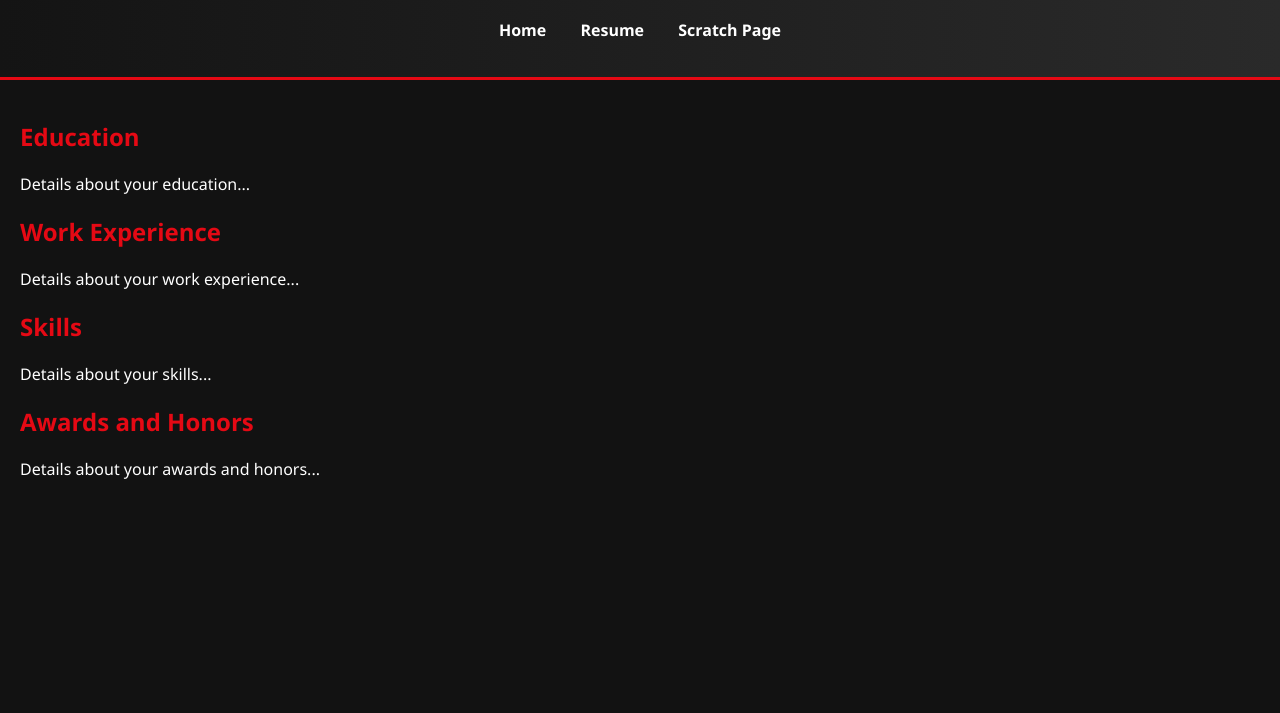
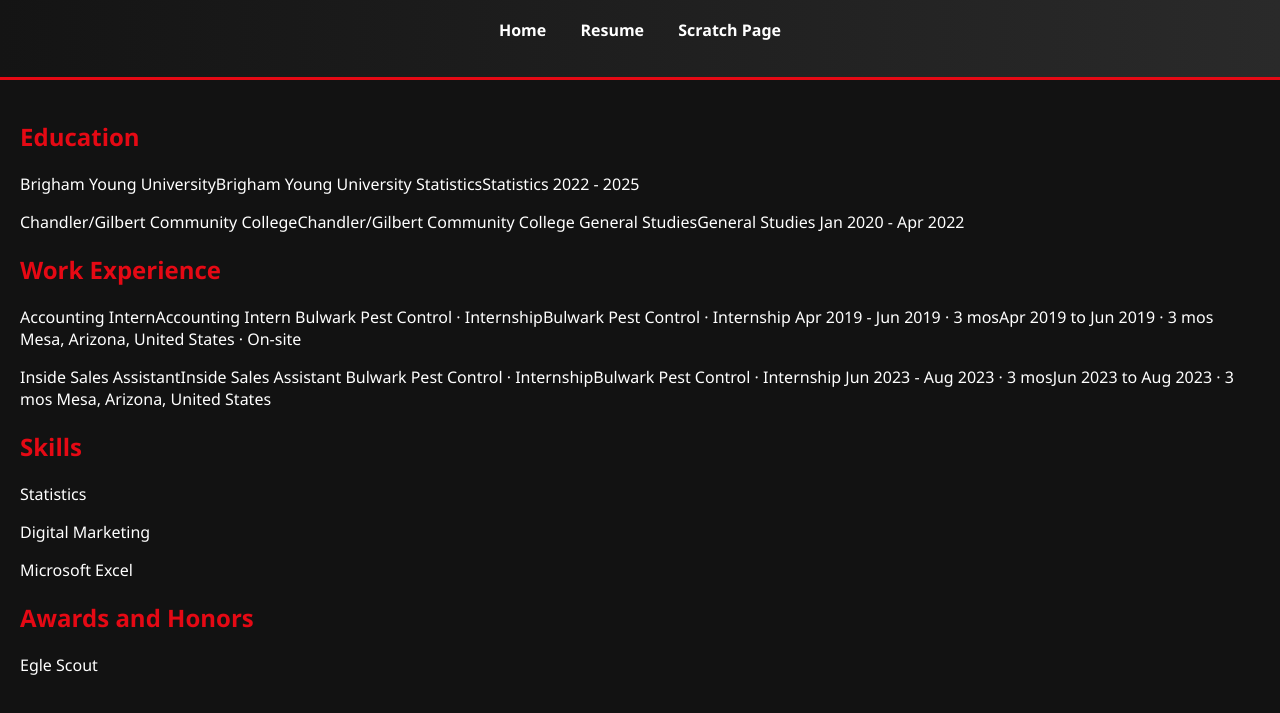
Before and after one commit to FlorlarDu/Is-201-Final, a plain HTML site: page resume.html in a window 1280 px wide. Shown: the part 87-800 px from the top of the page. Drawn offline with Linux system fonts and the light colour scheme.

Commit message:
resume.html

```diff
--- a/resume.html
+++ b/resume.html
@@ -20,23 +20,57 @@
     <main>
         <section id="education">
             <h2>Education</h2>
-            <p>Details about your education...</p>
+            <p>
+
+                Brigham Young UniversityBrigham Young University
+                StatisticsStatistics
+                2022 - 2025
+            </p>
+            <p>
+
+                Chandler/Gilbert Community CollegeChandler/Gilbert Community College
+                General StudiesGeneral Studies
+                Jan 2020 - Apr 2022
+            </p>
         </section>
         <section id="work-experience">
             <h2>Work Experience</h2>
-            <p>Details about your work experience...</p>
+            <p>
+                Accounting InternAccounting Intern
+                Bulwark Pest Control · InternshipBulwark Pest Control · Internship
+                Apr 2019 - Jun 2019 · 3 mosApr 2019 to Jun 2019 · 3 mos
+                Mesa, Arizona, United States · On-site
+            </p>
+            <p>
+                Inside Sales AssistantInside Sales Assistant
+                Bulwark Pest Control · InternshipBulwark Pest Control · Internship
+                Jun 2023 - Aug 2023 · 3 mosJun 2023 to Aug 2023 · 3 mos
+                Mesa, Arizona, United States
+            </p>
         </section>
         <section id="skills">
             <h2>Skills</h2>
-            <p>Details about your skills...</p>
+            <p>
+                Statistics
+            </p>
+            <p>
+                Digital Marketing
+            </p>
+            <p>
+                Microsoft Excel
+            </p>
+
         </section>
         <section id="awards">
             <h2>Awards and Honors</h2>
-            <p>Details about your awards and honors...</p>
+            <p>
+                Egle Scout
+            </p>
+
         </section>
     </main>
     <footer>
-        <p>&copy; 2024 Your Name</p>
+        <p>&copy; 2024 Laird Seever</p>
     </footer>
 </body>
 </html>
```
